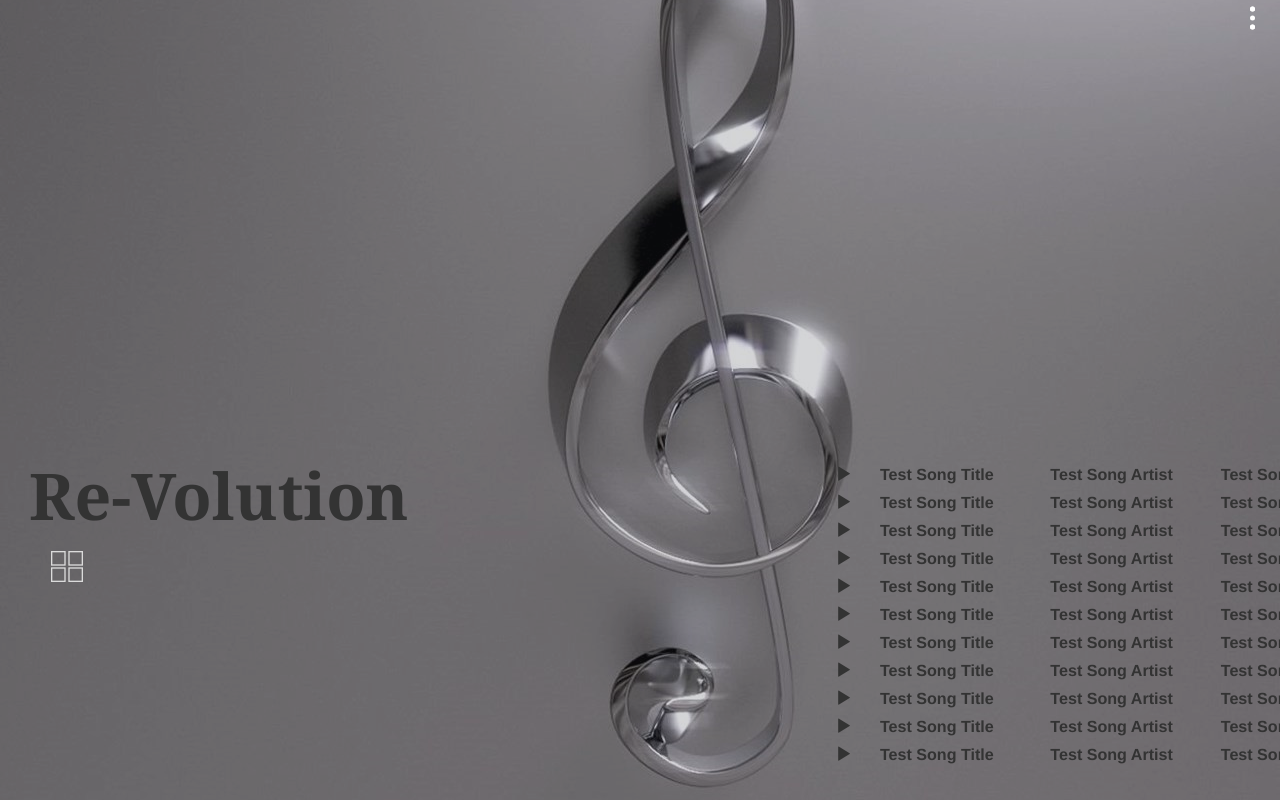
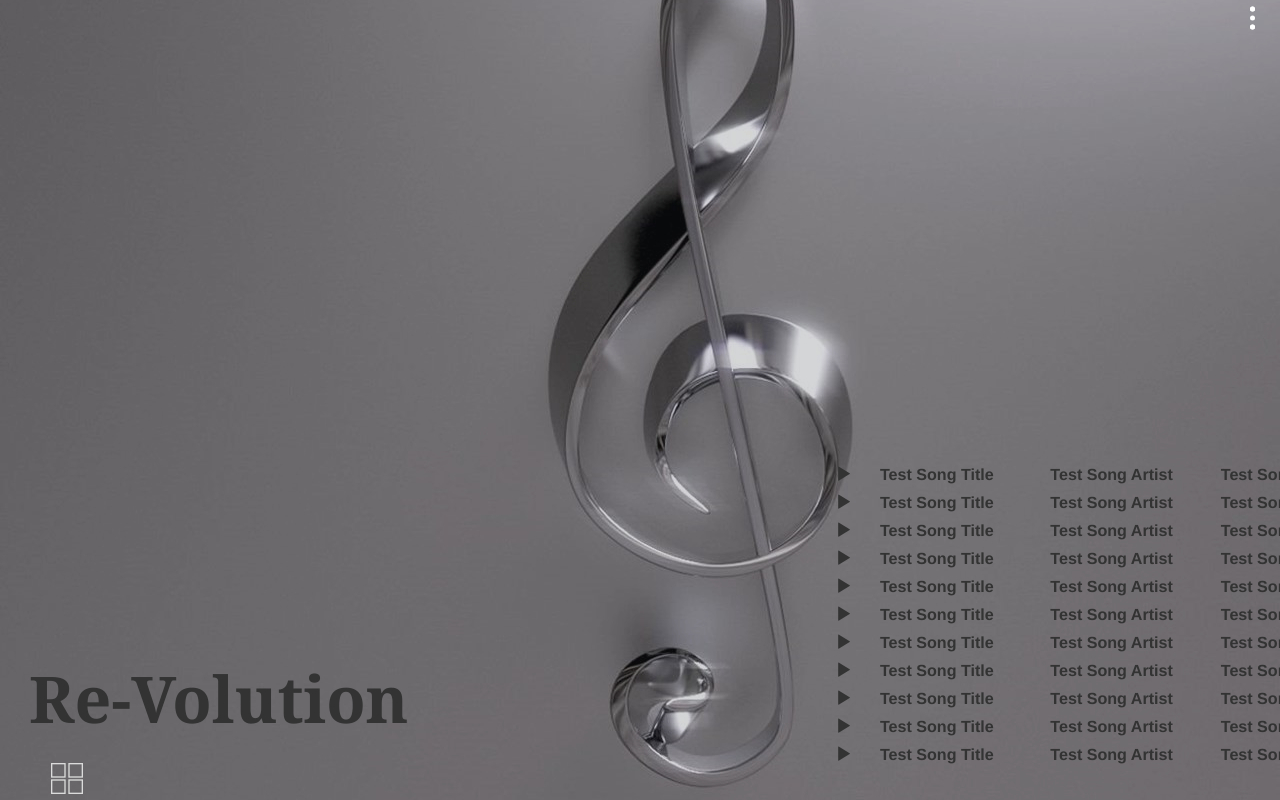
Before and after one commit to vbrahmbhatt1/Re-Volution, a PHP site: page / in a window 1280 px wide. Run offline with PHP 8.4, Linux system fonts and the light colour scheme; some libraries are stand-ins or nearby versions.

Commit message:
Fix css formatting issues. One more change required at this point.

```diff
--- a/css/layout-simple.css
+++ b/css/layout-simple.css
@@ -149,8 +149,8 @@
 
 .item {
 	position: relative;
-	-webkit-flex: 1 0 25%;
-	flex: 1 0 25%;
+	-webkit-flex: 1 0 32%;
+	flex: 1 0 32%;
 	overflow: hidden;
 	height: 22vw;
 	outline: none;
--- a/css/revolution.css
+++ b/css/revolution.css
@@ -55,3 +55,14 @@ article span:hover {
     display: flex;
     width: 100%;
 }
+
+.rev-bottom {
+    position: absolute;
+    bottom: 0;
+}
+
+.rev-bottom-title {
+    position: absolute;
+    bottom: 0;
+    margin-bottom: 50px;
+}
--- a/index.php
+++ b/index.php
@@ -35,11 +35,11 @@
 				<section class="intro__content rev-basic-container">
 					<article class="rev-item-70">
 						<section class="rev-container-column">
-							<article class="rev-item-100">
+							<article class="rev-item-100 rev-bottom-title">
 								<h1 class="intro__title">Re-Volution</h1>
-							<article>
+                            </article>
 
-							<article class="rev-item-100">
+							<article class="rev-item-100 rev-bottom">
 								<div class="intro__subtitle">
 										<button class="trigger">
 										<svg width="100%" height="100%" viewBox="0 0 60 60" preserveAspectRatio="none">
```
